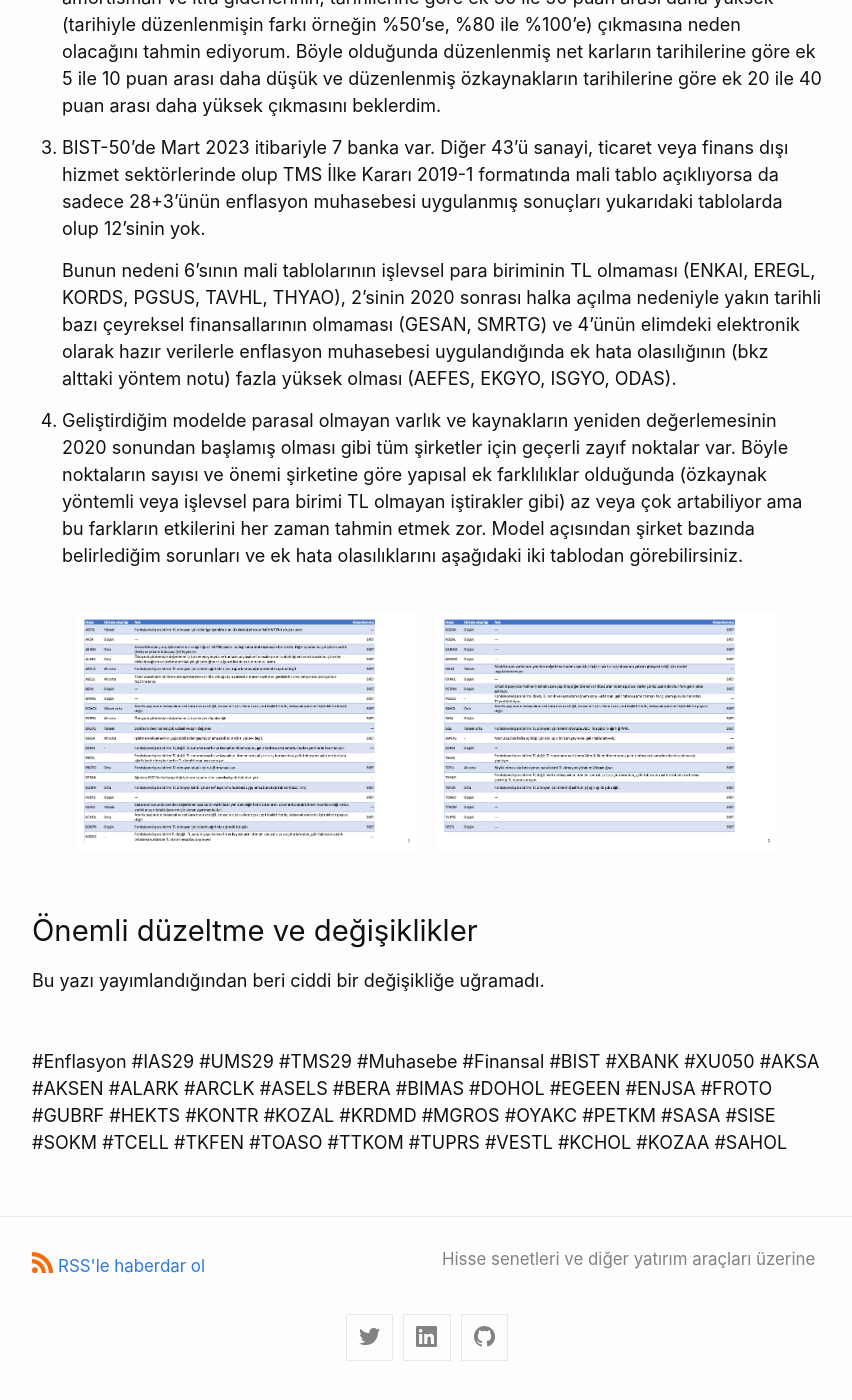
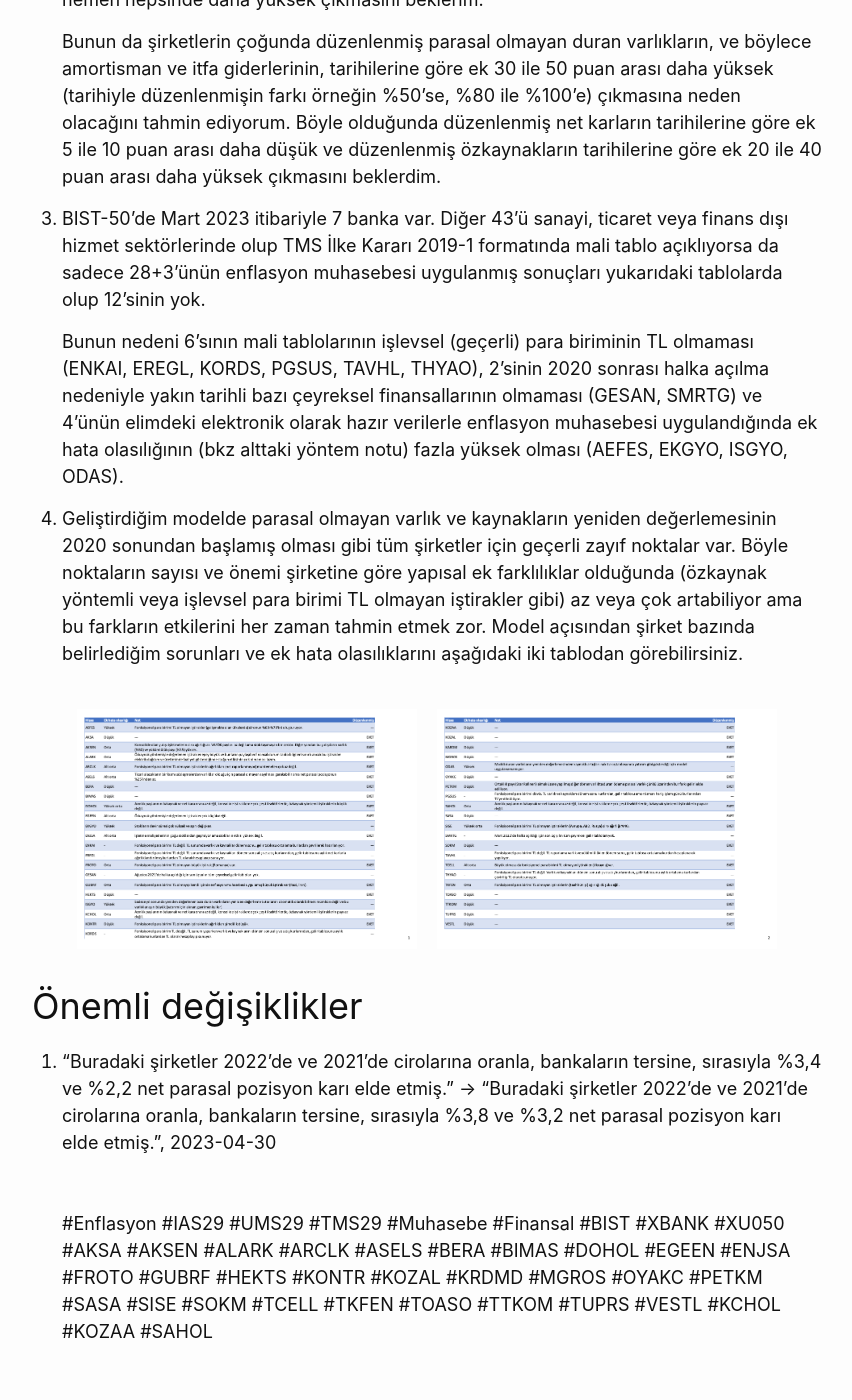
Before and after one commit to apaksoy/apaksoy.github.io, a Jekyll site: the page built from _posts/2023-04-18-banka-disi-enflasyon-muhasebesi.md, in a window 1280 px wide and 1400 px high, scrolled down 6259 px. Shown: the whole window, without its empty margins (213-1065 px from the left). Built offline with Jekyll 4.4.1, drawn with Linux system fonts in a browser that asks for light colours; some of the changed text lies outside the part shown.

Commit message:
notable and minor changes, figure (table) changes

```diff
--- a/_posts/2023-04-18-banka-disi-enflasyon-muhasebesi.md
+++ b/_posts/2023-04-18-banka-disi-enflasyon-muhasebesi.md
@@ -18,12 +18,12 @@
 
 Borsa İstanbul’da işlem gören bankaların mali tablolarına TÜFE bazlı enflasyon muhasebesi uygulandığında sene sonu TL’si cinsinden 2022 net karları toplamının tarihilere göre %92 daha düşük çıktığını "[Bankaların 2022 ve 2021 mali tablolarına enflasyon muhasebesi uygulanması](/hisse/2023/04/14/bankalar-enflasyon-muhasebesi.html)" başlıklı yazımda (okumanızı öneririm) açıklamıştım.
 Aynı yazıda aynı bankaların 63 milyar TL'lik 2021 toplam net karlarının enflasyon muhasebesi uygulandığında sene sonu TL'si cinsinden 48 milyar TL'lik zarara dönüştüğünü de belirtmiştim.
-#### Satış gelirleri
+### Satış gelirleri
 Banka dışı 28 şirketin 2022 ve 2021 düzenlenmiş ciroları aşağıdaki tablodan görülebileceği gibi tarihilere göre, sırasıyla, %18 ve %23 daha yüksek çıkıyor. Düzenlenmiş ciroların tarihilerden farkı ilgili yıllar için şirketlerin çoğunda bu seviyelere yakın.
 
 <br/>
 [![Şirketlerin 2022 ve 2021 tarihi ve düzenlenmiş satış gelirleri.](/assets/2023-04-18-banka-disi-enflasyon-muhasebesi/2022-2021-ciro.png){:height="350px"}](/assets/2023-04-18-banka-disi-enflasyon-muhasebesi/2022-2021-ciro.png)
-#### Esas faaliyet karları
+### Esas faaliyet karları
 Şirketlerin 2022 düzenlenmiş esas faaliyet karları (EFK) aşağıdaki soldan birinci tablodan görülebileceği gibi tarihilere göre %34 düşük çıkarken, EFK marjları 5,7 puan inerek %7,2 oluyor. Şirketlerin 2021 için düzenlenmiş EFK'sı, aşağıdaki ikinci tabloda yer aldığı üzere, tarihilere göre %1 yükselirken, EFK marjları 2,9 puan azalışla %13,7 oluyor. Düzenlenmiş EFK'sı cirosuna oranla (marjı) tarihisine göre 2022’de ve 2021’de en çok düşen sırasıyla eksi 18,2 puan ve eksi 7,8 puanla Aselsan (ASELS). EFK marjı aynı yıllarda en az etkilenense sırasıyla eksi 0,5 puan ve eksi 0,3 puanla Aksa Enerji (AKSEN).
 <br/><br/>
 <div style="display: flex; justify-content: center;">
@@ -40,8 +40,8 @@
 </div>
 <br/><br/>
 Enflasyon muhasebesiyle ciroların yükselmesine rağmen esas faaliyet karlarının inmesi, maliyetlerin daha çok değerlenmesinden. Bu da stokların ve ilgili duran varlıkların yeniden değerlemesiyle, sırasıyla, amortisman dışı maliyetlerin ve amortismanların hızlı artışından kaynaklanıyor.
-#### Net parasal pozisyon karları
-Esas faaliyet kar marjlarındaki düzeltmeden sonra buradaki şirketlerin net karlarını en çok etkileyen aşağıdaki iki tabloda gösterilmiş olan olan net parasal pozisyon karları. Şirketler 2022’de ve 2021’de cirolarına oranla, bankaların tersine, sırasıyla %3,4 ve %2,2 net parasal pozisyon karı elde etmiş. Hem 2022’de hem de 2021’de cirosuna oranla en çok net parasal pozisyon karı elde eden sırasıyla 15,7 milyar TL ve 6,7 milyar TL’le TTKOM. Aynı yıllarda cirosuna oranla en çok net parasal pozisyon zararı edense eksi 6,2 milyar TL ve eksi 2,9 milyar TL’le KOZAL.
+### Net parasal pozisyon karları
+Esas faaliyet kar marjlarındaki düzeltmeden sonra buradaki şirketlerin net karlarını en çok etkileyen aşağıdaki iki tabloda gösterilmiş olan olan net parasal pozisyon karları. Buradaki şirketler 2022’de ve 2021’de cirolarına oranla, bankaların tersine, sırasıyla %3,8 ve %3,2 net parasal pozisyon karı elde etmiş. Hem 2022’de hem de 2021’de cirosuna oranla en çok net parasal pozisyon karı elde eden sırasıyla 15,7 milyar TL ve 6,7 milyar TL’le TTKOM. Aynı yıllarda cirosuna oranla en çok net parasal pozisyon zararı edense eksi 6,2 milyar TL ve eksi 2,9 milyar TL’le KOZAL.
 <br/><br/>
 <div style="display: flex; justify-content: center;">
   <a href="/assets/2023-04-18-banka-disi-enflasyon-muhasebesi/2022-NPP-kar-ve-marj.png">
@@ -57,12 +57,12 @@
 </div>
 <br/>
 Şirketlerin hem toplam hem de ciroya oranla ortanca net parasal pozisyon karlarının artı çıkması çoğunun finansal ve ticari borçlar gibi parasal yükümlülüklerinin nakit, ticari alacak ve finansal yatırım gibi parasal varlıklarından daha fazla olmasından kaynaklanıyor.
-#### Özkaynaklar
+### Özkaynaklar
 Şirketlerin düzenlenmiş özkaynaklarının tarihilerine göre 2022’de (ortanca) %25, 2021’de %18 yükseldiğini aşağıdaki tablodan görmek mümkün. Düzenlenmiş özkaynağı tarihisine göre 2022’de en çok ve en az artan şirket sırasıyla %126’la Migros (MGROS) ve %6’la KOZAL.
 
 <br/>
 [![Şirketlerin 2022 ve 2021 tarihi ve düzenlenmiş özkaynakları.](/assets/2023-04-18-banka-disi-enflasyon-muhasebesi/2022-2021-ozkaynak.png){:height="350px"}](/assets/2023-04-18-banka-disi-enflasyon-muhasebesi/2022-2021-ozkaynak.png)
-#### Diğer şirketler
+### Diğer şirketler
 Toplulaştırılmış rakamlarda tekrar olmasın diye yukarıdaki tablolara almadığım Koç (KCHOL) ve Sabancı’nın (SAHOL) 2022 düzenlenmiş net karları tarihilerden sırasıyla %30 ve %62 daha az.
 Aynı nedenden dolayı yukarıdaki tablolara almadığım Koza Anadolu'nun (KOZAA) 2022 tarihi net karı artıyken, düzenlenmiş net karı KOZAL'ınki gibi eksi. SAHOL’de farkın KCHOL'e göre daha çok olması karın daha büyük bir bölümünün banka iştirakinden gelmesinden.
 <br/><br/>
@@ -78,7 +78,7 @@
     height="145" />
   </a>
 </div>
-#### TÜFE yerine Yİ-ÜFE kullanılırsa
+### TÜFE yerine Yİ-ÜFE kullanılırsa
 Enflasyon muhasebesini uygularken TÜFE yerine Yİ-ÜFE kullanılırsa alttaki dört tablodan görülebileceği gibi tarihilerine göre 2022 sene sonu TL'si cinsinden düzenlenmiş cirolar %21 yüksek (TÜFE bazlı %18 yüksek), esas faaliyet karları %84 düşük (TÜFE bazlı %34 düşük), net karlar %35 düşük (TÜFE bazlı %21 düşük), özkaynaklar %54 yüksek (TÜFE bazlı %25 yüksek) çıkıyor.
 <br/><br/>
 <div style="display: flex; justify-content: center;">
@@ -104,7 +104,7 @@
   </a>
 </div>
 <br/>
-### Model, kaynaklar ve yöntem notları
+## Model, kaynaklar ve yöntem notları
 Yapısal nedenlerden dolayı, kamuya açıklanmayan belli detaylar olmadan, finansal olmayan şirketlere enflasyon muhasebesi uygulamak bankalara göre sık sık daha zor. Bu yüzden yukarıdaki tablolardaki enflasyon muhasebesi uygulanmış finansal kalemlerdeki muhtemel hata payları bazen çok düşük olmayıp, şirket bazında değişken. Ama tahminim hem toplu hem de şirket bazındaki rakamların yön ve büyüklük olarak fikir verebilecek ölçüde doğru olduğu.
 
 Hepsi TMS İlke Kararı 2019-1 formatında mali tablo açıklıyor olan buradaki şirketler için enflasyon muhasebesi uygulanmış rakamları hesaplarken kullandığım ve kendi geliştirdiğim Excel modelini (bankalar için olandan farklı) [şu bağlantıdan](https://1drv.ms/x/s!An7xDJLejfMUjXjRvsYemCMNVppg?e=Wt9pBL) görebilirsiniz. Modeli kabaca [UMS 29 / TMS 29](https://www.mazars.com.tr/Anasayfa/Hizmetlerimiz/Denetim-guevence/Enflasyon-muhasebesi/IAS-29-TMS-29-nedir) muhasebe standartlarının temel prensiplerine uygun olarak inşa ettim. Modeli tam anlayabilmek için iyi finansal muhasebe, enflasyon muhasebesi ve Excel bilginiz olması lazım.
@@ -121,7 +121,7 @@
 
 1. BIST-50’de Mart 2023 itibariyle 7 banka var. Diğer 43’ü sanayi, ticaret veya finans dışı hizmet sektörlerinde olup TMS İlke Kararı 2019-1 formatında mali tablo açıklıyorsa da sadece 28+3'ünün enflasyon muhasebesi uygulanmış sonuçları yukarıdaki tablolarda olup 12'sinin yok.
 
-    Bunun nedeni 6'sının mali tablolarının işlevsel para biriminin TL olmaması (ENKAI, EREGL, KORDS, PGSUS, TAVHL, THYAO), 2'sinin 2020 sonrası halka açılma nedeniyle yakın tarihli bazı çeyreksel finansallarının olmaması (GESAN, SMRTG) ve 4'ünün elimdeki elektronik olarak hazır verilerle enflasyon muhasebesi uygulandığında ek hata olasılığının (bkz alttaki yöntem notu) fazla yüksek olması (AEFES, EKGYO, ISGYO, ODAS).
+    Bunun nedeni 6'sının mali tablolarının işlevsel (geçerli) para biriminin TL olmaması (ENKAI, EREGL, KORDS, PGSUS, TAVHL, THYAO), 2'sinin 2020 sonrası halka açılma nedeniyle yakın tarihli bazı çeyreksel finansallarının olmaması (GESAN, SMRTG) ve 4'ünün elimdeki elektronik olarak hazır verilerle enflasyon muhasebesi uygulandığında ek hata olasılığının (bkz alttaki yöntem notu) fazla yüksek olması (AEFES, EKGYO, ISGYO, ODAS).
 
 1. Geliştirdiğim modelde parasal olmayan varlık ve kaynakların yeniden değerlemesinin 2020 sonundan başlamış olması gibi tüm şirketler için geçerli zayıf noktalar var. Böyle noktaların sayısı ve önemi şirketine göre yapısal ek farklılıklar olduğunda (özkaynak yöntemli veya işlevsel para birimi TL olmayan iştirakler gibi) az veya çok artabiliyor ama bu farkların etkilerini her zaman tahmin etmek zor. Model açısından şirket bazında belirlediğim sorunları ve ek hata olasılıklarını aşağıdaki iki tablodan görebilirsiniz.
 <br/><br/>
@@ -137,8 +137,8 @@
     width="340" />
   </a>
 </div>
-<br/>
-### Önemli düzeltme ve değişiklikler
-Bu yazı yayımlandığından beri ciddi bir değişikliğe uğramadı.
+
+## Önemli değişiklikler
+1. "Buradaki şirketler 2022’de ve 2021’de cirolarına oranla, bankaların tersine, sırasıyla %3,4 ve %2,2 net parasal pozisyon karı elde etmiş." -> "Buradaki şirketler 2022’de ve 2021’de cirolarına oranla, bankaların tersine, sırasıyla %3,8 ve %3,2 net parasal pozisyon karı elde etmiş.", 2023-04-30
 <br/><br/><br/>
 #Enflasyon #IAS29 #UMS29 #TMS29 #Muhasebe #Finansal #BIST #XBANK #XU050 #AKSA #AKSEN #ALARK #ARCLK #ASELS #BERA #BIMAS #DOHOL #EGEEN #ENJSA #FROTO #GUBRF #HEKTS #KONTR #KOZAL #KRDMD #MGROS #OYAKC #PETKM #SASA #SISE #SOKM #TCELL #TKFEN #TOASO #TTKOM #TUPRS #VESTL #KCHOL #KOZAA #SAHOL
```
Also changed, not shown: _posts/2023-04-14-bankalar-enflasyon-muhasebesi.md (+5 -5 lines), assets/2023-04-18-banka-disi-enflasyon-muhasebesi/2021-EFK-ve-marj.png, assets/2023-04-18-banka-disi-enflasyon-muhasebesi/2021-NPP-kar-ve-marj.png, assets/2023-04-18-banka-disi-enflasyon-muhasebesi/2021-kar-ve-marj.png, assets/2023-04-18-banka-disi-enflasyon-muhasebesi/eski 2021-EFK-ve-marj.png (added), assets/2023-04-18-banka-disi-enflasyon-muhasebesi/eski 2021-NPP-kar-ve-marj.png (added), assets/2023-04-18-banka-disi-enflasyon-muhasebesi/eski 2021-kar-ve-marj.png (added).
